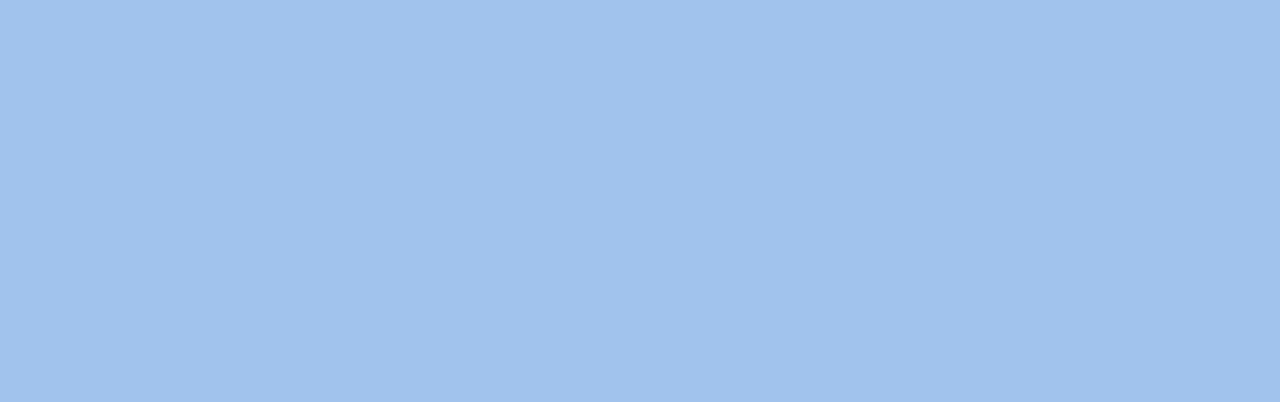
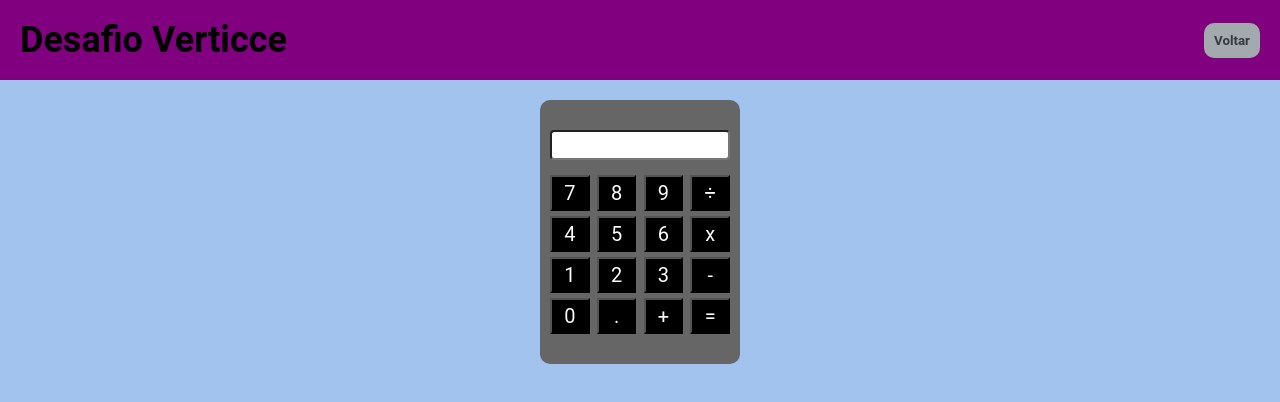
Before and after one commit to luccasqueiroz7/verttice-desafio-junior, a React (Create React App) app: page /desafio/5 in a window 1280 px wide. Shown: the top 402 px of the page. Built offline with nearby package versions, Linux system fonts and the light colour scheme.

Commit message:
feat/ estilização calculadora pronta

```diff
--- /dev/null
+++ b/src/pages/ChallengerFive/index.jsx
@@ -0,0 +1,24 @@
+import { Header } from "../../components/Header";
+import { CalculatorSection } from "./style";
+
+export const ChallengerFive = () => {
+  const calculator = [7, 8, 9, "÷", 4, 5, 6, "x", 1, 2, 3, "-", 0, ".", "+", "="];
+  return (
+    <>
+      <Header></Header>
+      <CalculatorSection>
+        <div>
+          <input type="text" />
+          {/* Utilizar o resultado do input par começar proxima operação*/}
+          <ul>
+            {calculator.map((elem, index) => (
+              <li key={index}>
+                <button>{elem}</button>
+              </li>
+            ))}
+          </ul>
+        </div>
+      </CalculatorSection>
+    </>
+  );
+};
--- /dev/null
+++ b/src/pages/ChallengerFive/style.js
@@ -0,0 +1,47 @@
+import styled from "styled-components";
+
+export const CalculatorSection = styled.section`
+  display: flex;
+  justify-content: center;
+
+  // Adicionar box-shadow
+  // Adicionar classname
+  > div {
+    display: flex;
+    flex-direction: column;
+    width: 70%;
+    max-width: 200px;
+    padding: 30px 10px;
+    background-color: var(--grey-3);
+    border-radius: 10px;
+    gap: 15px;
+
+    > input {
+      height: 30px;
+      padding: 10px 5px;
+      border-radius: 4px;
+    }
+
+    > ul {
+      display: flex;
+      justify-content: space-between;
+      flex-wrap: wrap;
+      gap: 5px;
+
+      > li {
+        display: flex;
+        justify-content: center;
+        width: 22%;
+        border-radius: 4px;
+
+        > button {
+          width: 100%;
+          padding: 4px 2px;
+          background-color: var(--black);
+          color: var(--white);
+          font-size: 20px;
+        }
+      }
+    }
+  }
+`;
--- a/src/routes/index.jsx
+++ b/src/routes/index.jsx
@@ -1,4 +1,5 @@
 import { Route, Switch } from "react-router-dom";
+import { ChallengerFive } from "../pages/ChallengerFive";
 import { ChallengerFour } from "../pages/ChallengerFour";
 import { ChallengerOne } from "../pages/ChallengerOne";
 import { ChallengerThree } from "../pages/ChallengerThree";
@@ -23,6 +24,9 @@ export const Routes = () => {
       <Route path="/desafio/4/">
         <ChallengerFour />
       </Route>
+      <Route path="/desafio/5/">
+        <ChallengerFive />
+      </Route>
     </Switch>
   );
 };
```
